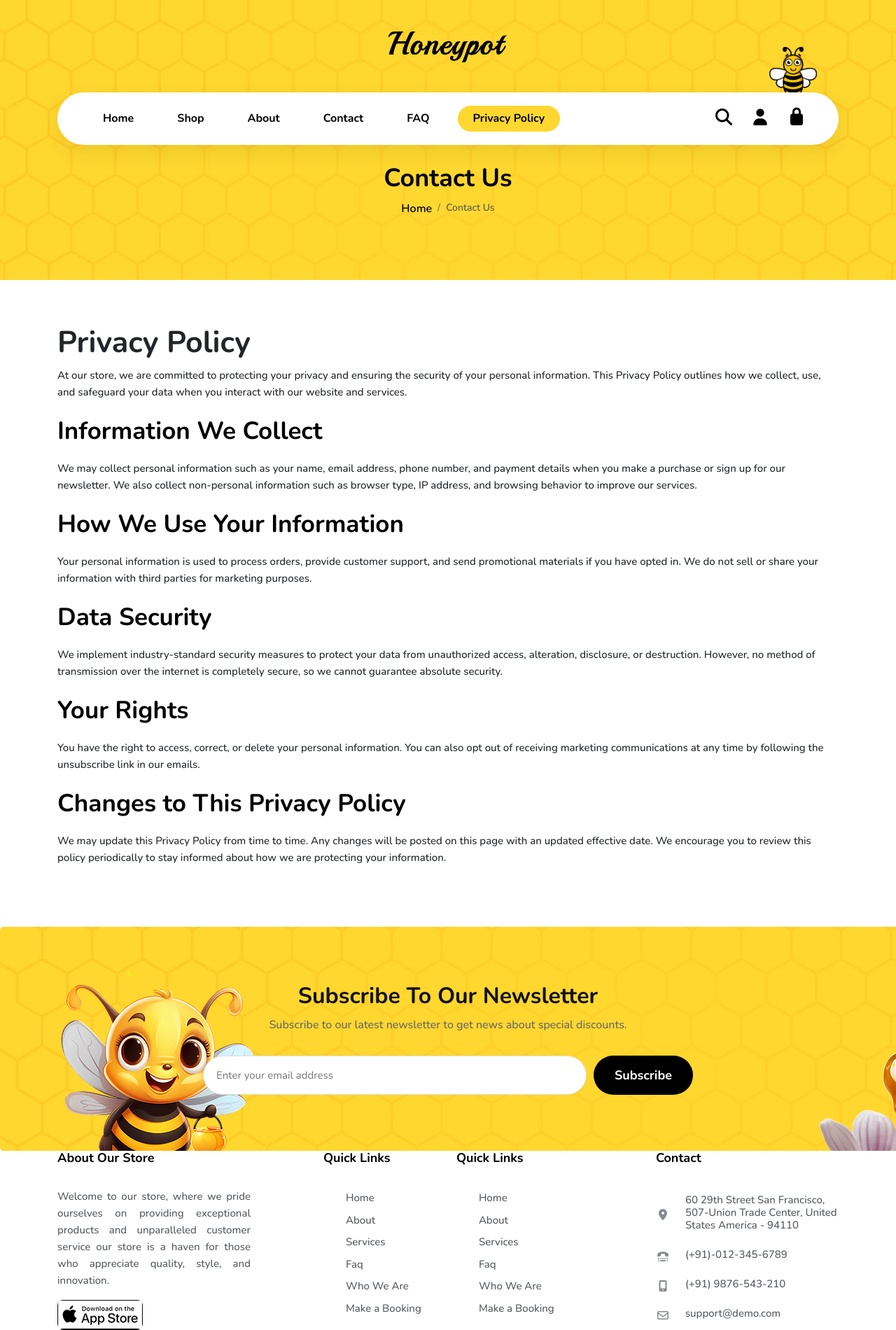
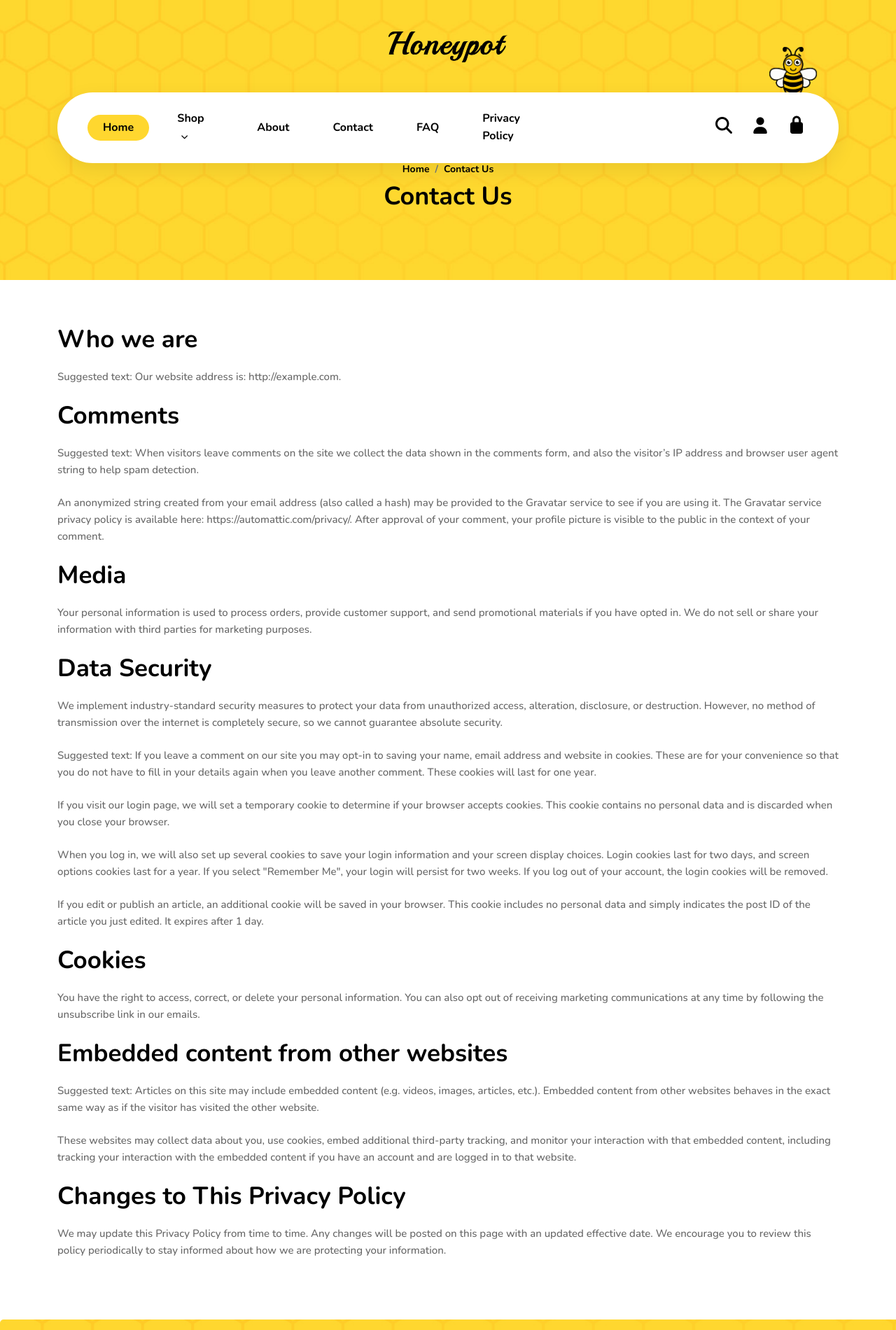
Before and after one commit to AhadAhmed56/HoneyPot, a PHP site: page /privacy.html in a window 1280 px wide. Shown: the top 1900 px of the page at 70% size. Run offline with PHP 8.4, Linux system fonts and the light colour scheme; some libraries are stand-ins or nearby versions.

Commit message:
correction

```diff
--- a/assets/css/about.css
+++ b/assets/css/about.css
@@ -69,9 +69,8 @@ img {
     font-size: 36px;
     font-weight: 700;
     font-family: 'Nunito';
-    /* margin-bottom: 8px; */
     color: #000;
-    /* margin: 58px 0px; */
+    margin-top: 6px;
 }
 
 /* breadcrumb clean */
@@ -82,18 +81,16 @@ img {
     justify-content: center;
 }
 
-.breadcrumb-item {
-    font-size: 14px;
-    font-weight: 500;
-    color: #000;
-}
-
 .breadcrumb-item a {
     color: #000;
+    font-weight: bold;
+    font-size: 14px;
 }
 
 .breadcrumb-item.active {
-    color: #555;
+    font-weight: bold;
+    color: #000;
+    font-size: 14px;
 }
 
 /* section padding */
--- a/faqs.css
+++ b/assets/css/faqs.css
@@ -6,10 +6,14 @@ section.faqs-sec {
     font-size: 30px;
     font-weight: 700;
 }
+.image-content h5 {
+    font-size: 15px;
+}
 .faqs-content h3 {
     font-size: 18px;
     font-weight: 700;
     margin-bottom: 15px;
+    color: var(--black-color);
 }
 
 .faqs-content p {
--- a/assets/css/privacy.css
+++ b/assets/css/privacy.css
@@ -13,6 +13,7 @@ section.middle-sec {
     font-size: 15px;
     font-weight: 500;
     margin-bottom: 23px;
+    color: var(--muted-text);
 }
 
 .middle-box h4 {
--- a/assets/css/style.css
+++ b/assets/css/style.css
@@ -30,11 +30,13 @@
 body {
   line-height: 1.6;
   font-family: 'Nunito', sans-serif;
+  color: var(--black-color);
 }
 
 p {
   font-weight: 500;
   font-size: 15px;
+  color: var(--muted-text);
 }
 
 a {
@@ -42,6 +44,7 @@ a {
   font-weight: 600;
   font-size: 16px;
   transition: color 0.3s ease;
+  display: block;
 }
 
 h4 {
@@ -1055,7 +1069,7 @@ footer {
 .fo-2 p {
   line-height: 1.6;
   text-align: justify;
-  margin-top: 31px;
+  margin-top: 16px;
   color: var(--text-color);
 }
 
@@ -1069,7 +1083,8 @@ footer {
 }
 
 .footer-links ul {
-  margin-top: 33px;
+  margin-top: 16px;
+  padding: 0;
 }
 
 .footer-links ul li a {
@@ -1096,7 +1111,7 @@ footer {
   color: var(--black-color);
   font-size: 18px;
   font-weight: 700;
-  margin: 0px 0px 39px 0px;
+  margin: 0px 0px 19px 0px;
   padding: 0;
 }
 
@@ -1135,10 +1156,9 @@ footer {
 
 .footer-contact .contact-links {
   display: flex;
-  align-items: center;
   justify-content: flex-start;
   gap: 22px;
-  margin-bottom: 14px;
+  margin-bottom: 12px;
 }
 
 .footer-contact .contact-links h4:hover {
--- a/privacy.html
+++ b/privacy.html
@@ -1,5 +1,6 @@
 <!DOCTYPE html>
 <html lang="en">
+
 <head>
     <meta charset="UTF-8">
     <meta name="viewport" content="width=device-width, initial-scale=1.0">
@@ -15,6 +16,7 @@
     <link rel="stylesheet" href="/assets/css/privacy.css">
     <title>HoneyPot</title>
 </head>
+
 <body>
     <!-- header -->
     <header>
@@ -38,12 +40,21 @@
                     <div class="col-lg-8">
                         <nav class="navBar">
                             <ul class="mb-0">
-                            <li class="nav-item"><a  href="index.html">Home</a></li>
-                            <li class="nav-item"><a href="#">Shop</a></li>
+                                <li class="nav-item"><a class="active" href="#">Home</a></li>
+                                <li class="nav-item dropdown">
+                                    <a href="#">Shop <i class="fas fa-chevron-down ms-1"
+                                            style="font-size: 10px;"></i></a>
+                                    <ul class="dropdown-menu">
+                                        <li><a href="#">Fresh Honey</a></li>
+                                        <li><a href="#">Organic Honey</a></li>
+                                        <li><a href="#">Forest Honey</a></li>
+                                        <li><a href="#">Farming Honey</a></li>
+                                    </ul>
+                                </li>
                                 <li class="nav-item"><a href="/about.html">About</a></li>
-                            <li class="nav-item"><a  href="/contact.html">Contact</a></li>
+                                <li class="nav-item"><a href="/contact.html">Contact</a></li>
                                 <li class="nav-item"><a href="/faqs.html">FAQ</a></li>
-                            <li class="nav-item"><a class="active" href="privacy.html">Privacy Policy</a></li>
+                                <li class="nav-item"><a href="privacy.html">Privacy Policy</a></li>
                             </ul>
                         </nav>
                     </div>
@@ -65,11 +76,11 @@
             <div class="row">
 
                 <nav class="breadcrumb-about">
-                    <h4>Contact Us</h4>
                     <ol class="breadcrumb justify-content-center">
                         <li class="breadcrumb-item"><a href="#">Home</a></li>
                         <li class="breadcrumb-item active">Contact Us</li>
                     </ol>
+                    <h4>Contact Us</h4>
                 </nav>
 
             </div>
@@ -82,23 +93,52 @@
             <div class="row">
                 <div class="col-lg-12">
                     <div class="middle-box">
-                        <h3>Privacy Policy</h3>
-                        <p>At our store, we are committed to protecting your privacy and ensuring the security of your personal information. This Privacy Policy outlines how we collect, use, and safeguard your data when you interact with our website and services.</p>
 
-                        <h4>Information We Collect</h4>
-                        <p>We may collect personal information such as your name, email address, phone number, and payment details when you make a purchase or sign up for our newsletter. We also collect non-personal information such as browser type, IP address, and browsing behavior to improve our services.</p>
+                        <h4>Who we are</h4>
+                        <p>Suggested text: Our website address is: http://example.com.</p>
 
-                        <h4>How We Use Your Information</h4>
-                        <p>Your personal information is used to process orders, provide customer support, and send promotional materials if you have opted in. We do not sell or share your information with third parties for marketing purposes.</p>
+                        <h4>Comments</h4>
+                        <p>Suggested text: When visitors leave comments on the site we collect the data shown in the
+                            comments form, and also the visitor’s IP address and browser user agent string to help spam
+                            detection.</p>
+                        <p>An anonymized string created from your email address (also called a hash) may be provided to
+                            the Gravatar service to see if you are using it. The Gravatar service privacy policy is
+                            available here: https://automattic.com/privacy/. After approval of your comment, your
+                            profile picture is visible to the public in the context of your comment.</p>
+                        <h4>Media</h4>
+                        <p>Your personal information is used to process orders, provide customer support, and send
+                            promotional materials if you have opted in. We do not sell or share your information with
+                            third parties for marketing purposes.</p>
 
                         <h4>Data Security</h4>
-                        <p>We implement industry-standard security measures to protect your data from unauthorized access, alteration, disclosure, or destruction. However, no method of transmission over the internet is completely secure, so we cannot guarantee absolute security.</p>
-
-                        <h4>Your Rights</h4>
-                        <p>You have the right to access, correct, or delete your personal information. You can also opt out of receiving marketing communications at any time by following the unsubscribe link in our emails.</p>
-
+                        <p>We implement industry-standard security measures to protect your data from unauthorized
+                            access, alteration, disclosure, or destruction. However, no method of transmission over the
+                            internet is completely secure, so we cannot guarantee absolute security.</p>
+                        <p>Suggested text: If you leave a comment on our site you may opt-in to saving your name, email
+                            address and website in cookies. These are for your convenience so that you do not have to
+                            fill in your details again when you leave another comment. These cookies will last for one
+                            year.</p>
+                        <P>If you visit our login page, we will set a temporary cookie to determine if your browser
+                            accepts cookies. This cookie contains no personal data and is discarded when you close your
+                            browser.</P>
+                        <p>When you log in, we will also set up several cookies to save your login information and your
+                            screen display choices. Login cookies last for two days, and screen options cookies last for
+                            a year. If you select "Remember Me", your login will persist for two weeks. If you log out
+                            of your account, the login cookies will be removed.</p>
+                        <p>If you edit or publish an article, an additional cookie will be saved in your browser. This
+                            cookie includes no personal data and simply indicates the post ID of the article you just
+                            edited. It expires after 1 day.</p>
+                        <h4>Cookies</h4>
+                        <p>You have the right to access, correct, or delete your personal information. You can also opt
+                            out of receiving marketing communications at any time by following the unsubscribe link in
+                            our emails.</p>
+                            <h4>Embedded content from other websites</h4>
+                            <P>Suggested text: Articles on this site may include embedded content (e.g. videos, images, articles, etc.). Embedded content from other websites behaves in the exact same way as if the visitor has visited the other website.</P>
+                            <P>These websites may collect data about you, use cookies, embed additional third-party tracking, and monitor your interaction with that embedded content, including tracking your interaction with the embedded content if you have an account and are logged in to that website.</P>
                             <h4>Changes to This Privacy Policy</h4>
-                        <p>We may update this Privacy Policy from time to time. Any changes will be posted on this page with an updated effective date. We encourage you to review this policy periodically to stay informed about how we are protecting your information.</p>
+                        <p>We may update this Privacy Policy from time to time. Any changes will be posted on this page
+                            with an updated effective date. We encourage you to review this policy periodically to stay
+                            informed about how we are protecting your information.</p>
 
                     </div>
                 </div>
@@ -125,7 +165,7 @@
 
     <!-- .contact-sec-end -->
     <!-- footer -->
-    <footer>
+    <footer class="sec-padding">
         <div class="container">
             <div class="row">
                 <div class="col-lg-4">
@@ -173,19 +213,19 @@
                 </div>
                 <div class="col-lg-3">
                     <div class="footer-links">
-                        <h3>Quick Links</h3>
+                        <h3>Your Account</h3>
                         <ul>
                             <li>
-                                <a href="#">Home</a>
+                                <a href="index.html">Home</a>
                             </li>
                             <li>
-                                <a href="#">About</a>
+                                <a href="about.html">About</a>
                             </li>
                             <li>
                                 <a href="#">Services</a>
                             </li>
                             <li>
-                                <a href="#">Faq</a>
+                                <a href="faqs.html">Faq</a>
                             </li>
                             <li>
                                 <a href="#">Who We Are</a>
@@ -205,69 +245,57 @@
                             <div class="icons">
                                 <i class="fa-solid fa-location-dot"></i>
                             </div>
-                            <h4>60 29th Street San Francisco, 507-Union Trade Center, United States America - 94110</h3>
+                            <h4>60 29th Street San Francisco, 507-Union Trade Center, United States America - 94110</h4>
                         </div>
                         <div class="contact-links">
                             <div class="icons">
                                 <i class="fa-solid fa-tty"></i>
                             </div>
-                            <h4>(+91)-012-345-6789</h3>
+                            <h4>(+91)-012-345-6789</h4>
                         </div>
                         <div class="contact-links">
                             <div class="icons">
                                 <i class="fa-solid fa-mobile-screen-button"></i>
                             </div>
-                            <h4>(+91) 9876-543-210</h3>
+                            <h4>(+91) 9876-543-210</h4>
                         </div>
                         <div class="contact-links">
                             <div class="icons">
                                 <i class="fa-regular fa-envelope"></i>
                             </div>
-                            <h4>support@demo.com</h3>
+                            <h4>support@demo.com</h4>
                         </div>
                     </div>
 
                 </div>
 
             </div>
-            <div class="row">
+            <div class="footer-bottom">
+                <div class="row align-items-center">
                     <div class="col-lg-4">
                         <div class="end-icons">
                             <ul>
                                 <li>
-                                <a href="javascripts;">
-                                    <i class="fa-brands fa-facebook-f"></i>
-                                </a>
+                                    <a href="#"><i class="fa-brands fa-facebook-f"></i></a>
                                 </li>
                                 <li>
-                                <a href="$">
-                                    <i class="fa-brands fa-x-twitter"></i>
-                                </a>
+                                    <a href="#"><i class="fa-brands fa-x-twitter"></i></a>
                                 </li>
                                 <li>
-                                <a href="">
-                                    <i class="fa-brands fa-instagram"></i>
-                                </a>
+                                    <a href="#"><i class="fa-brands fa-instagram"></i></a>
                                 </li>
                                 <li>
-                                <a href="">
-                                    <i class="fa-brands fa-pinterest"></i>
-                                </a>
+                                    <a href="#"><i class="fa-brands fa-pinterest"></i></a>
                                 </li>
                                 <li>
-                                <a href="">
-                                    <i class="fa-brands fa-youtube"></i>
-                                </a>
+                                    <a href="#"><i class="fa-brands fa-youtube"></i></a>
                                 </li>
                             </ul>
                         </div>
                     </div>
                     <div class="col-lg-4">
-                    <div class="footer-copyrigth">
-                        <p>© 2026 Honeypot Demo - WordPress Theme by
-
-                            <span><a href="javascripts:">Avanam</a></span>
-                        </p>
+                        <div class="footer-bottom-copy">
+                            <p>© 2026 Honeypot Demo - WordPress Theme by <span><a href="#">Avanam</a></span></p>
                         </div>
                     </div>
                     <div class="col-lg-4">
@@ -277,8 +305,10 @@
                     </div>
                 </div>
             </div>
+        </div>
     </footer>
     <!-- footer end -->
 
 </body>
+
 </html>
```
Also changed, not shown: other parts of assets/css/style.css (+39 -22 lines), about.html (+103 -71 lines), assets/css/contact.css (+4 -3 lines), contact.html (+28 -31 lines), faqs.html (+93 -36 lines), index.html (+15 -11 lines). Lines whose indentation alone changed are shown as unchanged.
